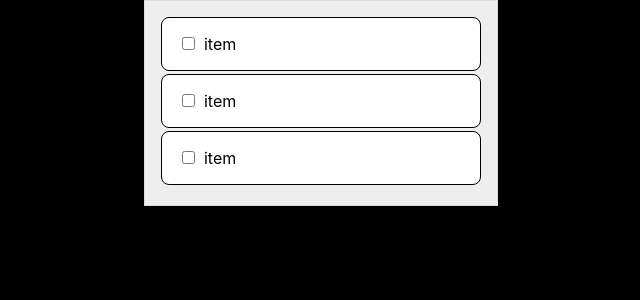
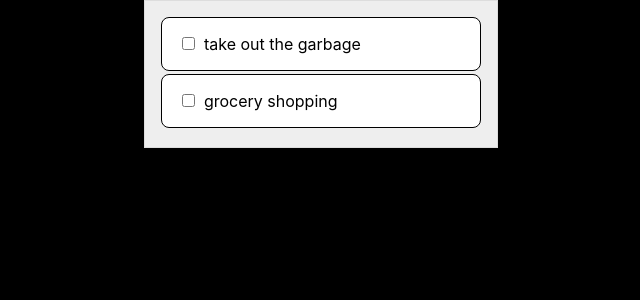
Before and after one commit to lagooned/react-todo, a React (Create React App) app: page / in a window 1280 px wide. Shown: the top 300 px of the page, without its empty margins (319-959 px from the left). Built offline with nearby package versions, Linux system fonts and the light colour scheme.

Commit message:
add pull todo data from json obj

```diff
--- a/src/App.js
+++ b/src/App.js
@@ -1,12 +1,11 @@
 
 import './App.css'
 import TodoItem from './TodoItem'
+import todoData from './todoData'
 
 const App = () => (
   <div className="todo-items">
-    <TodoItem text="item" />
-    <TodoItem text="item" />
-    <TodoItem text="item" />
+    {todoData.map(t => <TodoItem key={t.key} data={t} />)}
   </div>
 );
 
--- a/src/TodoItem.js
+++ b/src/TodoItem.js
@@ -1,6 +1,6 @@
 
 const TodoItem = (props) => (
-  <label className="todo-item"><input type="checkbox" />{props.text}</label>
+  <label className="todo-item"><input type="checkbox" />{props.data.text}</label>
 );
 
 export default TodoItem
--- /dev/null
+++ b/src/todoData.js
@@ -0,0 +1,13 @@
+
+const todoData = [
+    {
+        key: 1,
+        text: "take out the garbage"
+    },
+    {
+        key: 2,
+        text: "grocery shopping"
+    }
+]
+
+export default todoData
```
Also changed, not shown: 2 other files (tests, documents, lock files or other folders).
